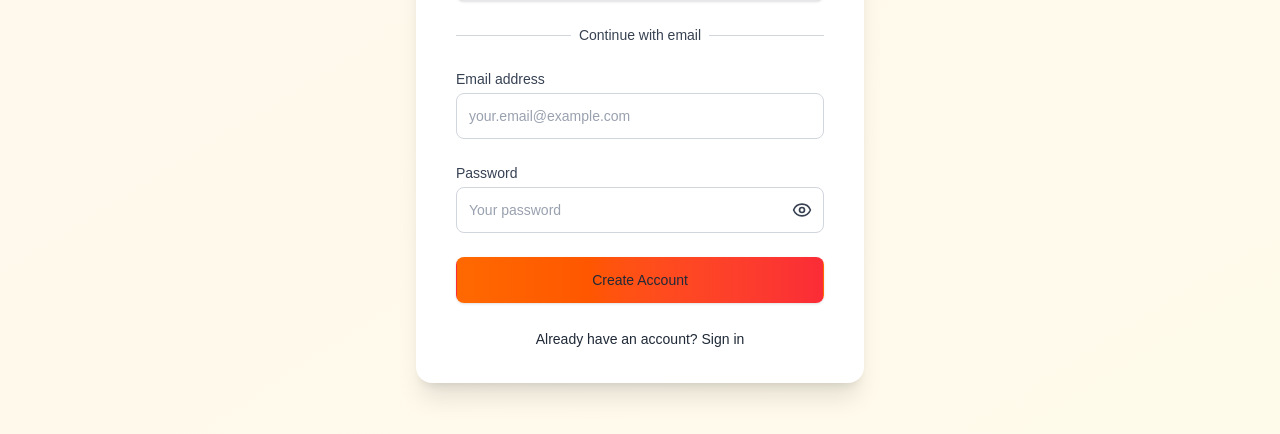
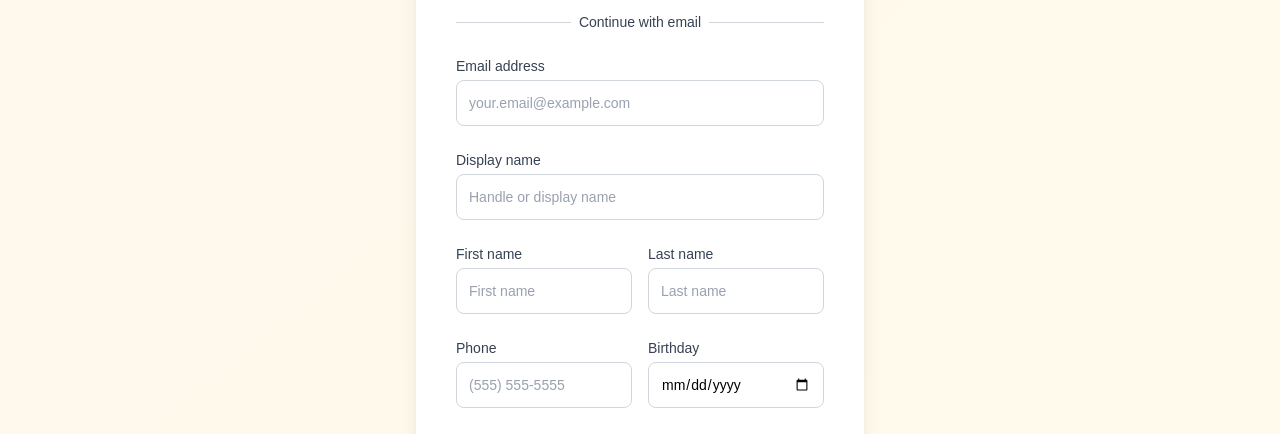
Before and after one commit to Que-Munity/quemunity-links, a Next.js app: page /auth/signin in a window 1280 px wide. Both pictures are taken after a click on the button "Need an account? Sign up". Shown: the part 480-914 px from the top of the page. Built offline with nearby package versions, Linux system fonts and the light colour scheme; no server answers.

Commit message:
Add signup fields, update schema, and add manual migration + instructions

```diff
--- a/src/app/api/simple-signup/route.ts
+++ b/src/app/api/simple-signup/route.ts
@@ -9,37 +9,64 @@ const pool = new Pool({
 
 export async function POST(request: NextRequest) {
   try {
-    const { email, password, username } = await request.json();
+    const { email, password, firstName, lastName, displayName, phone, birthday } = await request.json();
 
-    if (!email || !password) {
+    // Basic validation
+    if (!email || !password || !firstName || !lastName || !displayName || !birthday) {
       return NextResponse.json(
-        { message: 'Email and password are required' },
+        { message: 'Missing required fields' },
         { status: 400 }
       );
     }
 
-    // Check if user already exists
-    const existingUser = await pool.query(
+    // Check if email already exists
+    const existingByEmail = await pool.query(
       'SELECT id FROM users WHERE email = $1',
       [email]
     );
 
-    if (existingUser.rows.length > 0) {
+    if (existingByEmail.rows.length > 0) {
       return NextResponse.json(
         { message: 'User already exists with this email' },
         { status: 400 }
       );
     }
 
+    // Check if display name already exists
+    const existingByDisplay = await pool.query(
+      'SELECT id FROM users WHERE display_name = $1',
+      [displayName]
+    );
+
+    if (existingByDisplay.rows.length > 0) {
+      return NextResponse.json(
+        { message: 'Display name already taken' },
+        { status: 409 }
+      );
+    }
+
     // Hash password
     const hashedPassword = await bcrypt.hash(password, 12);
 
-    // Create user
+    // Parse birthday into a Date (expect yyyy-mm-dd)
+    const birthdayDate = new Date(birthday);
+
+    // Create user (attempt to insert new fields)
     const result = await pool.query(
-      `INSERT INTO users (email, password, username, name, created_at)
-       VALUES ($1, $2, $3, $4, NOW())
-       RETURNING id, email, username, name`,
-      [email, hashedPassword, username || email.split('@')[0], username || email.split('@')[0]]
+      `INSERT INTO users (email, password, username, name, first_name, last_name, display_name, phone, birthday, created_at)
+       VALUES ($1, $2, $3, $4, $5, $6, $7, $8, $9, NOW())
+       RETURNING id, email, username, name, display_name`,
+      [
+        email,
+        hashedPassword,
+        displayName || email.split('@')[0],
+        `${firstName} ${lastName}`,
+        firstName,
+        lastName,
+        displayName,
+        phone || null,
+        isNaN(birthdayDate.getTime()) ? null : birthdayDate,
+      ]
     );
 
     const user = result.rows[0];
@@ -51,7 +78,8 @@ export async function POST(request: NextRequest) {
         id: user.id,
         email: user.email,
         username: user.username,
-        name: user.name
+        name: user.name,
+        displayName: user.display_name
       }
     });
 
--- a/src/app/auth/signin/page.tsx
+++ b/src/app/auth/signin/page.tsx
@@ -9,6 +9,11 @@ import { Github, Mail, Eye, EyeOff } from 'lucide-react';
 function SignInForm() {
   const [email, setEmail] = useState('');
   const [password, setPassword] = useState('');
+  const [firstName, setFirstName] = useState('');
+  const [lastName, setLastName] = useState('');
+  const [phone, setPhone] = useState('');
+  const [birthday, setBirthday] = useState('');
+  const [displayName, setDisplayName] = useState('');
   const [showPassword, setShowPassword] = useState(false);
   const [loading, setLoading] = useState(false);
   const [error, setError] = useState('');
@@ -26,10 +31,27 @@ function SignInForm() {
     try {
       if (isSignUp) {
         // Handle sign up
+        // Basic client-side validation
+        if (!firstName || !lastName || !displayName || !email || !password || !birthday) {
+          setError('Please fill all required fields (first name, last name, display name, email, password, birthday)');
+          setLoading(false);
+          return;
+        }
+
+        const payload = {
+          firstName,
+          lastName,
+          displayName,
+          phone,
+          birthday,
+          email,
+          password,
+        };
+
         const response = await fetch('/api/simple-signup', {
           method: 'POST',
           headers: { 'Content-Type': 'application/json' },
-          body: JSON.stringify({ email, password, username: email.split('@')[0] }),
+          body: JSON.stringify(payload),
         });
 
         const data = await response.json();
@@ -154,6 +176,60 @@ function SignInForm() {
               </div>
             </div>
 
+                {isSignUp && (
+                  <>
+                    <div>
+                      <label htmlFor="displayName" className="block text-sm font-medium text-gray-700">
+                        Display name
+                      </label>
+                      <div className="mt-1">
+                        <input
+                          id="displayName"
+                          name="displayName"
+                          type="text"
+                          required
+                          value={displayName}
+                          onChange={(e) => setDisplayName(e.target.value)}
+                          className="appearance-none block w-full px-3 py-3 border border-gray-300 rounded-lg placeholder-gray-400 focus:outline-none focus:ring-orange-500 focus:border-orange-500 sm:text-sm"
+                          placeholder="Handle or display name"
+                        />
+                      </div>
+                    </div>
+
+                    <div className="grid grid-cols-2 gap-4">
+                      <div>
+                        <label htmlFor="firstName" className="block text-sm font-medium text-gray-700">First name</label>
+                        <div className="mt-1">
+                          <input id="firstName" name="firstName" type="text" required value={firstName} onChange={(e) => setFirstName(e.target.value)} className="appearance-none block w-full px-3 py-3 border border-gray-300 rounded-lg placeholder-gray-400 focus:outline-none focus:ring-orange-500 focus:border-orange-500 sm:text-sm" placeholder="First name" />
+                        </div>
+                      </div>
+
+                      <div>
+                        <label htmlFor="lastName" className="block text-sm font-medium text-gray-700">Last name</label>
+                        <div className="mt-1">
+                          <input id="lastName" name="lastName" type="text" required value={lastName} onChange={(e) => setLastName(e.target.value)} className="appearance-none block w-full px-3 py-3 border border-gray-300 rounded-lg placeholder-gray-400 focus:outline-none focus:ring-orange-500 focus:border-orange-500 sm:text-sm" placeholder="Last name" />
+                        </div>
+                      </div>
+                    </div>
+
+                    <div className="grid grid-cols-2 gap-4">
+                      <div>
+                        <label htmlFor="phone" className="block text-sm font-medium text-gray-700">Phone</label>
+                        <div className="mt-1">
+                          <input id="phone" name="phone" type="tel" value={phone} onChange={(e) => setPhone(e.target.value)} className="appearance-none block w-full px-3 py-3 border border-gray-300 rounded-lg placeholder-gray-400 focus:outline-none focus:ring-orange-500 focus:border-orange-500 sm:text-sm" placeholder="(555) 555-5555" />
+                        </div>
+                      </div>
+
+                      <div>
+                        <label htmlFor="birthday" className="block text-sm font-medium text-gray-700">Birthday</label>
+                        <div className="mt-1">
+                          <input id="birthday" name="birthday" type="date" required value={birthday} onChange={(e) => setBirthday(e.target.value)} className="appearance-none block w-full px-3 py-3 border border-gray-300 rounded-lg placeholder-gray-400 focus:outline-none focus:ring-orange-500 focus:border-orange-500 sm:text-sm" />
+                        </div>
+                      </div>
+                    </div>
+                  </>
+                )}
+
             <div>
               <label htmlFor="password" className="block text-sm font-medium text-gray-700">
                 Password
```
Also changed, not shown: prisma/MIGRATION_INSTRUCTIONS.md (added, +55 -0 lines), 2 other files (tests, documents, lock files or other folders).
